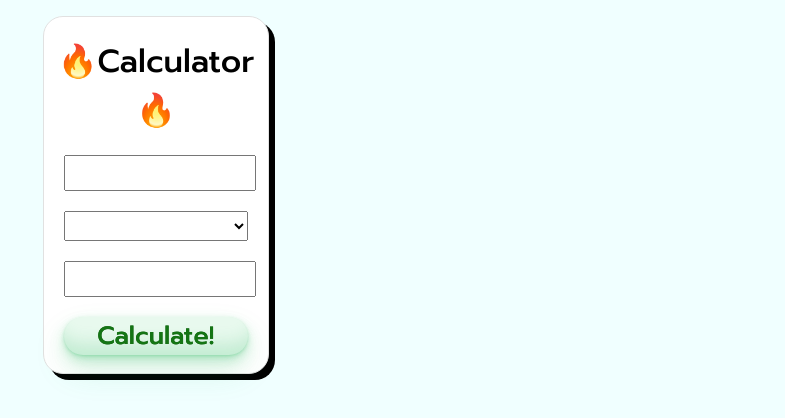
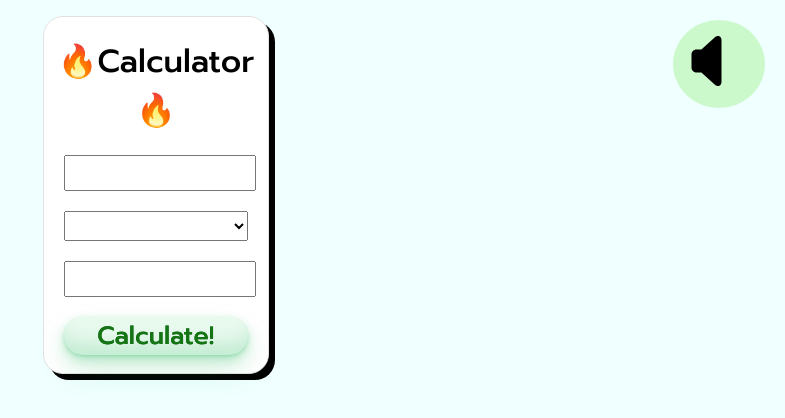
Before and after one commit to AngeloManlangit/F_Students_Test, a Vue app in the folder F-Student/: page / in a window 1280 px wide. Shown: the top 418 px of the page, without its empty margins (495-1280 px from the left). Built offline with nearby package versions, Linux system fonts and the light colour scheme.

Commit message:
Finished speaker

```diff
--- a/F-Student/src/components/speaker.vue
+++ b/F-Student/src/components/speaker.vue
@@ -1,9 +1,93 @@
 <template>
-
+    <button
+        @click.prevent="changeAudio()">
+        <img :src="audio[index].icon">
+    </button>
 </template>
 
 <script>
+import noAudio from '../assets/speakerphone/no_audio.svg';
+import halfAudio from '../assets/speakerphone/half_audio.svg';
+import fullAudio from '../assets/speakerphone/full_audio.svg';
+import muteAudio from '../assets/speakerphone/mute_audio.svg';
+import fStudentAudioFile from '../assets/f_students_audio.mp3';
+
 export default {
-
+    data() {
+        return {
+            index: 0,
+            audio: [
+                {
+                    icon: noAudio,
+                    volume: 0
+                },
+                {
+                    icon: halfAudio,
+                    volume: 25
+                },
+                {
+                    icon: fullAudio,
+                    volume: 75
+                },
+                {
+                    icon: muteAudio,
+                    volume: 0
+                }
+            ],
+            audioPlayer: null
+        }
+    },
+    mounted() {
+        this.audioPlayer = new Audio(fStudentAudioFile);
+    },
+    methods: {
+        changeAudio() {
+            if (this.index == 0 || this.index >= 3) {
+                this.playAudio();
+                this.index = 1;
+                this.audioPlayer.volume = this.audio[this.index].volume / 100;
+                this.audioPlayer.loop = true;
+            }
+            else {
+                this.index++;
+                this.audioPlayer.volume = this.audio[this.index].volume / 100;
+            }
+        },
+        playAudio() {
+            if (this.audioPlayer) {
+                this.audioPlayer.currentTime = 0;
+                this.audioPlayer.play();
+            }
+        }
+    }
 }
 </script>
+
+<style scoped>
+button {
+    position: fixed;
+    top: 20px;
+    right: 20px;
+
+    background-color: rgba(175, 244, 161, 0.551);
+    border: 0;
+    border-radius: 50%;
+    cursor: pointer;
+    box-shadow: 0px 0px 0px black;
+
+    transition: all 250ms;
+}
+
+button:hover {
+    box-shadow: 5px 5px black;
+}
+
+button:active {
+    background-color: rgba(119, 223, 98, 0.551);
+}
+
+img {
+    margin: 10px;
+    height: 60px;
+}
+</style>
```
Also changed, not shown: 1 other file (tests, documents, lock files or other folders).
